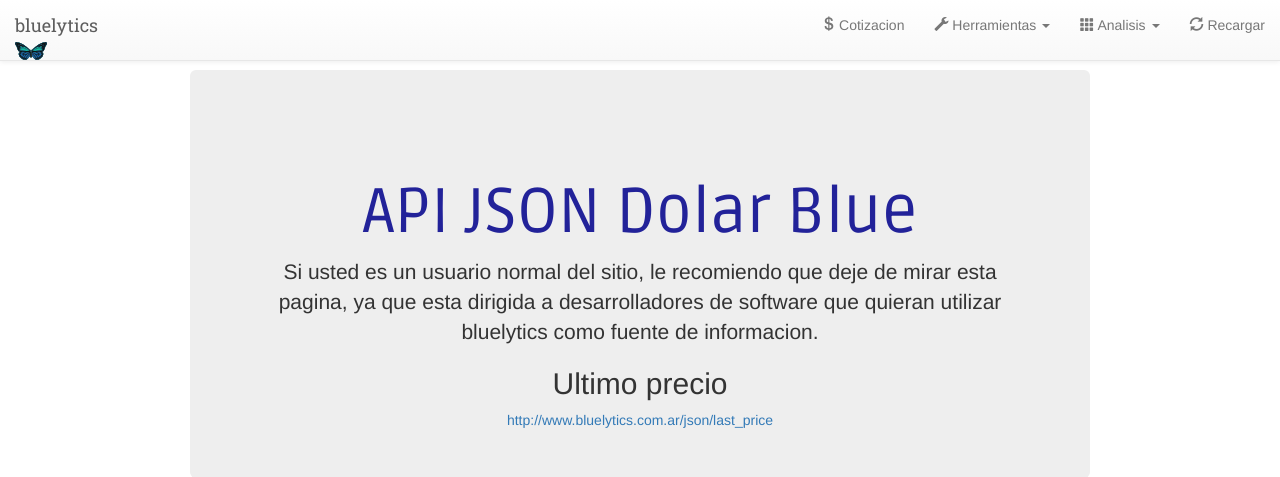
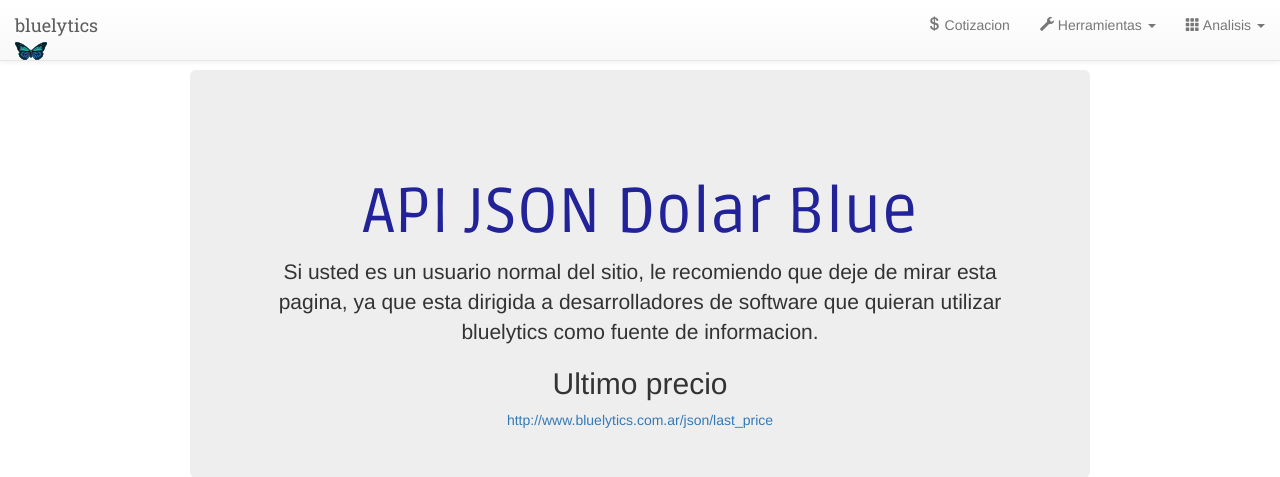
Before and after one commit to Bluelytics/bluelytics, a Django app: page /json in a window 1280 px wide. Shown: the top 477 px of the page. Run offline with Django 3.2, Linux system fonts and the light colour scheme; some libraries are stand-ins or nearby versions.

Commit message:
Removed useless refresh button

```diff
--- a/bluelytics/dolar_blue/templates/base.html
+++ b/bluelytics/dolar_blue/templates/base.html
@@ -113,9 +113,6 @@
             </ul>
 
           </li>
-          <li>
-            <a href="{{ request.path }}"><span class="glyphicon glyphicon-refresh"></span> Recargar</a>
-          </li>
         </ul>
       </div>
     </nav>
```
